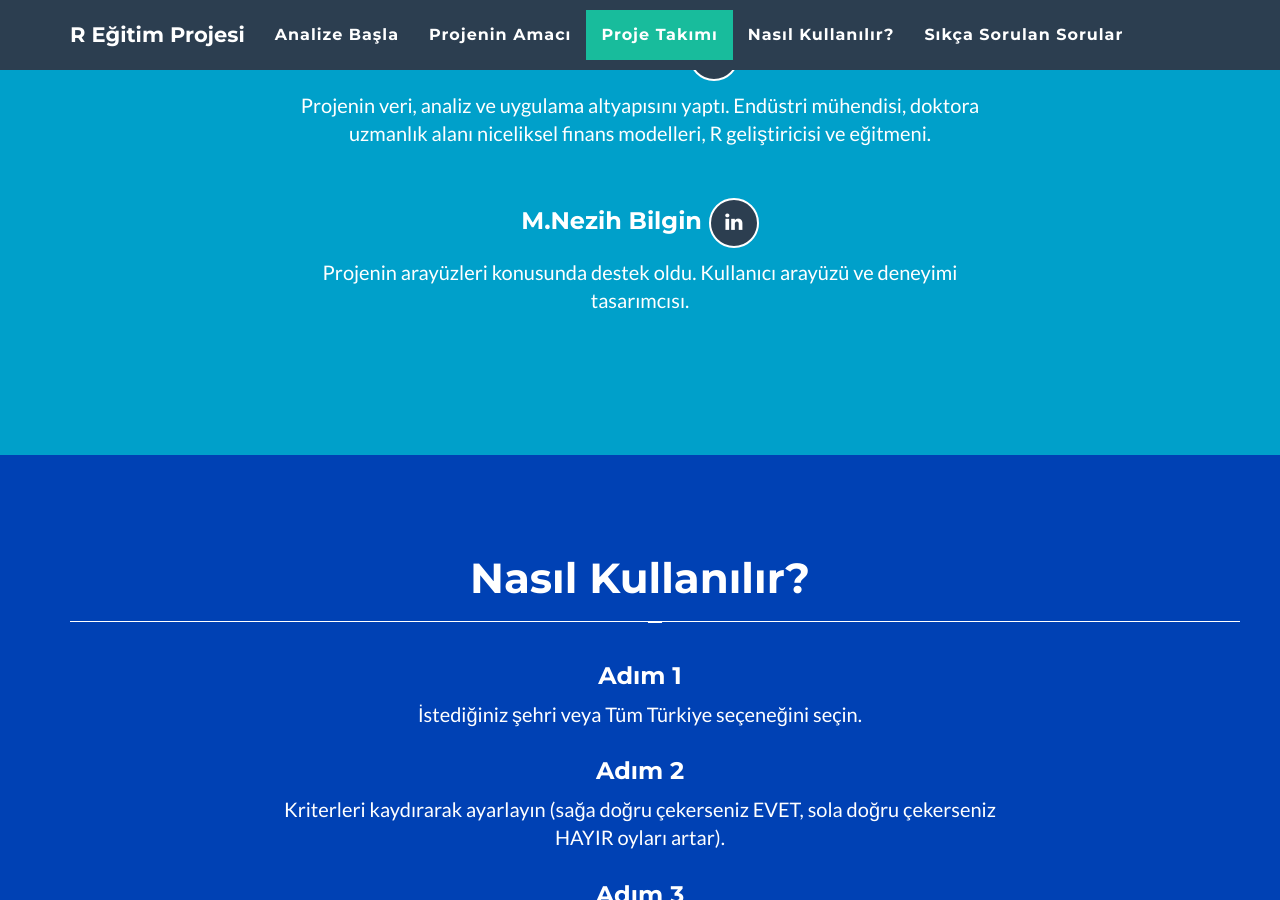
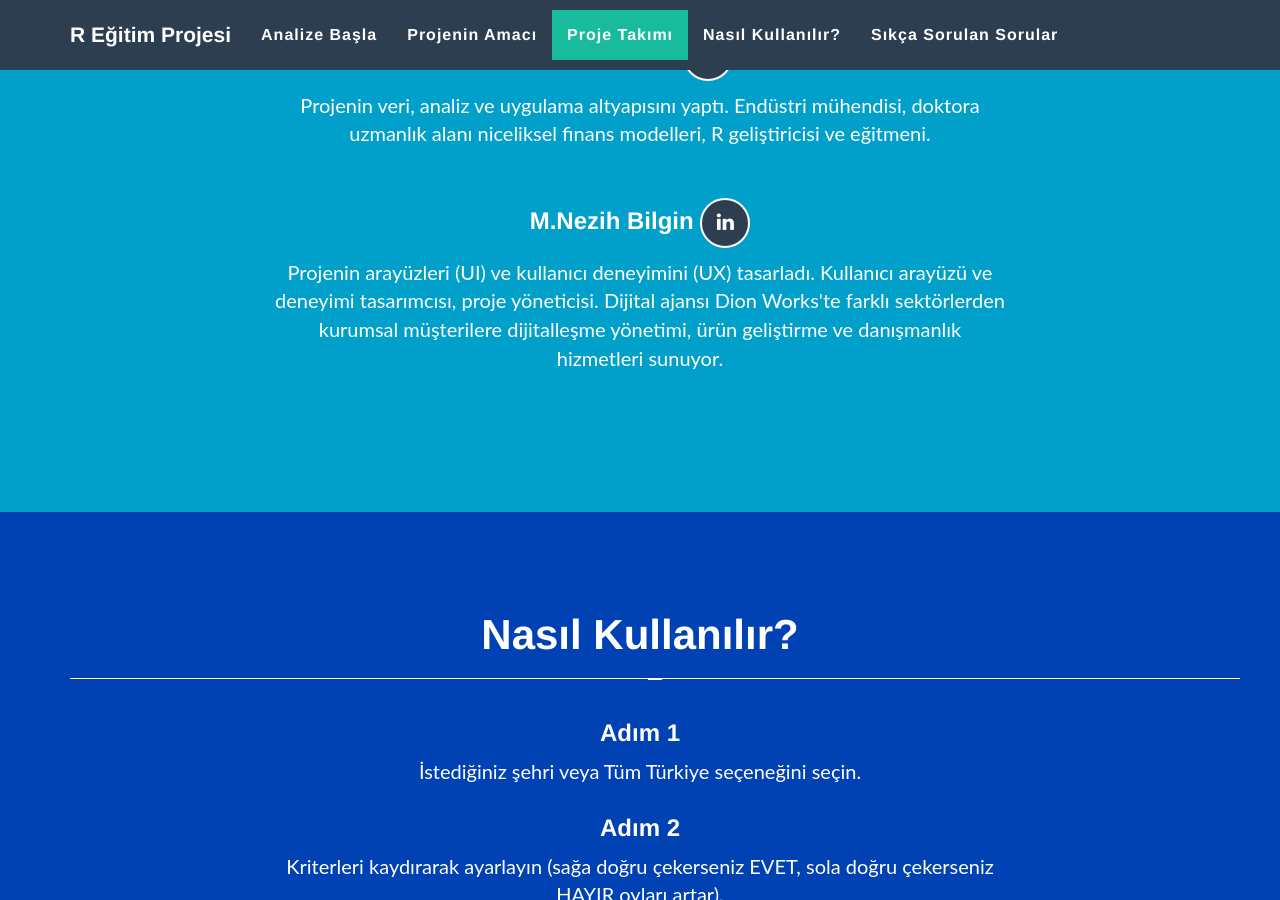
Before and after one commit to berkorbay/secimler, a Jekyll site: the page nisan16/index.html, which Jekyll copies as it is, in a window 1280 px wide and 900 px high, scrolled down 1543 px. Built offline with Jekyll 4.4.1, drawn with Linux system fonts in a browser that asks for light colours; nearby versions of some CDN libraries; some web fonts are replaced.

Commit message:
major revision
buttons
text changes
meta info

```diff
--- a/nisan16/index.html
+++ b/nisan16/index.html
@@ -2,12 +2,22 @@
 <html lang="en">
 
 <head>
-
+    <script src="js/googleAnalytics.js"></script>
+    <meta name="title" content="Anayasa Değişikliği Referandumu Senaryo Analizi R Shiny Projesi" />
+    <meta name="description" content="16 Nisan 2017 Anayasa Değişikliği Referandumu için senaryo bazlı ve veriye dayalı EVET/HAYIR analizi detaylı bilgi sayfası. Bu R Shiny tabanlı veri projesidir." />
+    <meta property="fb:app_id" content="803283839837921">
+    <meta property="og:url" content="https://berkorbay.github.io/secimler/nisan16/">
+    <meta property="og:type" content="website">
+    <meta property="og:title" content="Anayasa Değişikliği Referandumu Senaryo Analizi [DETAYLI BİLGİ]">
+    <meta property="og:description" content="16 Nisan 2017 Anayasa Değişikliği Referandumu için senaryo bazlı ve veriye dayalı EVET/HAYIR analizi detaylı bilgi sayfası.">
+    <meta property="og:image" content="http://i.hizliresim.com/LyQg40.png">
+    <meta property="og:locale" content="tr_TR">
+    <meta name="twitter:card" content="summary_large_image" />
+    <meta name="twitter:creator    " content="@berkorbay" />
+    <script type="text/javascript" src="//platform-api.sharethis.com/js/sharethis.js#property=58d002ea32c774001870028e&product=sticky-share-buttons", async="async"></script>
     <meta charset="utf-8">
     <meta http-equiv="X-UA-Compatible" content="IE=edge">
     <meta name="viewport" content="width=device-width, initial-scale=1">
-    <meta name="description" content="">
-    <meta name="author" content="">
 
     <title>16 Nisan Anayasa Referandumu Senaryo Analizi</title>
 
@@ -19,8 +29,8 @@
 
     <!-- Custom Fonts -->
     <link href="vendor/font-awesome/css/font-awesome.min.css" rel="stylesheet" type="text/css">
-    <link href="https://fonts.googleapis.com/css?family=Montserrat:400,700" rel="stylesheet" type="text/css">
-    <link href="https://fonts.googleapis.com/css?family=Lato:400,700,400italic,700italic" rel="stylesheet" type="text/css">
+    <link href="https://fonts.googleapis.com/css?family=Monserrat:400,700&subset=latin,latin-ext" rel="stylesheet" type="text/css">
+    <link href="https://fonts.googleapis.com/css?family=Open-Sans:400,700,400italic,700italic&subset=latin,latin-ext" rel="stylesheet" type="text/css">
 
     <!-- HTML5 Shim and Respond.js IE8 support of HTML5 elements and media queries -->
     <!-- WARNING: Respond.js doesn't work if you view the page via file:// -->
@@ -213,7 +223,7 @@
 					<h3 style="font-weight: 700;">M.Nezih Bilgin <a href="https://www.linkedin.com/in/m-nezih-bilgin-b872b124/" class="btn-social btn-primary"><span class="sr-only">Linked In</span><i class="fa fa-fw fa-linkedin"></i></a>
 					</h3>
 
-                    	<p>Projenin arayüzleri konusunda destek oldu. Kullanıcı arayüzü ve deneyimi tasarımcısı.</p>
+                    	<p>Projenin arayüzleri (UI) ve kullanıcı deneyimini (UX) tasarladı. Kullanıcı arayüzü ve deneyimi tasarımcısı, proje yöneticisi. Dijital ajansı Dion Works'te farklı sektörlerden kurumsal müşterilere dijitalleşme yönetimi, ürün geliştirme ve danışmanlık hizmetleri sunuyor.</p>
                     	<br>
                     </p>
 
@@ -282,9 +292,9 @@
                     <h3 class="col-lg-4">secimler nedir?</h3><br>
                     <p class="col-lg-8">secimler Berk Orbay tarafından geliştirilmiş bir R paketidir. Eğitim amaçlı bir pakettir. Bu paketin içerisinde 7 Haziran ve 1 Kasım seçimlerinin sandık bazında verileri bulunmaktadır. Aynı zamanda bu paket vasıtasıyla R'da otomatik raporlama örnekleri anlatılmaktadır. Aşağıdaki linklerde paket ile ilgili bilgi ve eğitimler ile ilgili bir örnek bulabilirsiniz.</p>
                     <ul class="col-lg-8 col-lg-offset-5">
-                    <li><a href="https://berkorbay.github.io/secimler/">secimler R Paketi</a>
+                    <li><p><a href="https://berkorbay.github.io/secimler/">secimler R Paketi</a></p>
 					</li>
-					<li><a href="https://r338.github.io/ab-2017/">R eğitim örneği</a>
+					<li><p><a href="https://r338.github.io/ab-2017/">R eğitim örneği</a></p>
 					</li>
 
 					</ul>
@@ -294,10 +304,10 @@
                     <p class="col-lg-8">Senaryolar 4 kriterin bir araya gelmesiyle oluşur. Bunlar aşağıdaki maddelerde anlatılmıştır.
 
 					<ol class="col-lg-8 col-lg-offset-4">
-					<li>Kararsız Seçmenlerin Tercihi: Bu düğme kararsız seçmenlerin hangi yöne daha yakın olduklarını belirtir. Düğme ortada kalırsa kararsız seçmenler evet ve hayır seçeneklerine eşit dağılırlar.</li>
-					<li>MHP Seçmenlerinin Tercihi: Bu düğme MHP seçmenlerinin hangi yöne daha yakın olduklarını belirtir. Düğme ortada kalırsa kararsız seçmenler evet ve hayır seçeneklerine eşit dağılırlar.</li>
-					<li>CHP Kampanyasının Etkisi: Bu düğme CHP'nin kampanya etkisinin oylara doğrudan etkisini belirtir.
-					<li>HDP Seçmeninin Referanduma Katılımı: Bu düğme HDP seçmenlerinin seçime katılımının etkisini belirtir.</li>
+					<li><p>Kararsız Seçmenlerin Tercihi: Bu düğme kararsız seçmenlerin hangi yöne daha yakın olduklarını belirtir. Düğme ortada kalırsa kararsız seçmenler evet ve hayır seçeneklerine eşit dağılırlar.</p></li>
+					<li><p>MHP Seçmenlerinin Tercihi: Bu düğme MHP seçmenlerinin hangi yöne daha yakın olduklarını belirtir. Düğme ortada kalırsa kararsız seçmenler evet ve hayır seçeneklerine eşit dağılırlar.</p></li>
+					<li><p>CHP Kampanyasının Etkisi: Bu düğme CHP'nin kampanya etkisinin oylara doğrudan etkisini belirtir.</p></li>
+					<li><p>HDP Seçmeninin Referanduma Katılımı: Bu düğme HDP seçmenlerinin seçime katılımının etkisini belirtir.</p></li>
 					</ol>
 					<p class="col-lg-8 col-lg-offset-4">Senaryolar her şehir için ayrı ayrı veya tüm Türkiye için yapılabilir. İlk seçim bölümünde istenilen şehir seçilebilir.</p>
                 </div>
@@ -314,7 +324,7 @@
                   <br>
                 	<h3 class="col-lg-4">Sizinle nasıl iletişime geçebilirim?</h3>
                 	<br>
-                    <p class="col-lg-8">Bize Linkedin üzerinden ulaşabilirsiniz.</p>
+                    <p class="col-lg-8"><a href="#contact">Bize Linkedin üzerinden ulaşabilirsiniz.</a></p>
                 </div>
 
                </div>
--- /dev/null
+++ b/nisan16/js/googleAnalytics.js
@@ -0,0 +1,7 @@
+  (function(i,s,o,g,r,a,m){i['GoogleAnalyticsObject']=r;i[r]=i[r]||function(){
+  (i[r].q=i[r].q||[]).push(arguments)},i[r].l=1*new Date();a=s.createElement(o),
+  m=s.getElementsByTagName(o)[0];a.async=1;a.src=g;m.parentNode.insertBefore(a,m)
+  })(window,document,'script','https://www.google-analytics.com/analytics.js','ga');
+
+  ga('create', 'UA-93985264-1', 'auto');
+  ga('send', 'pageview');
```
